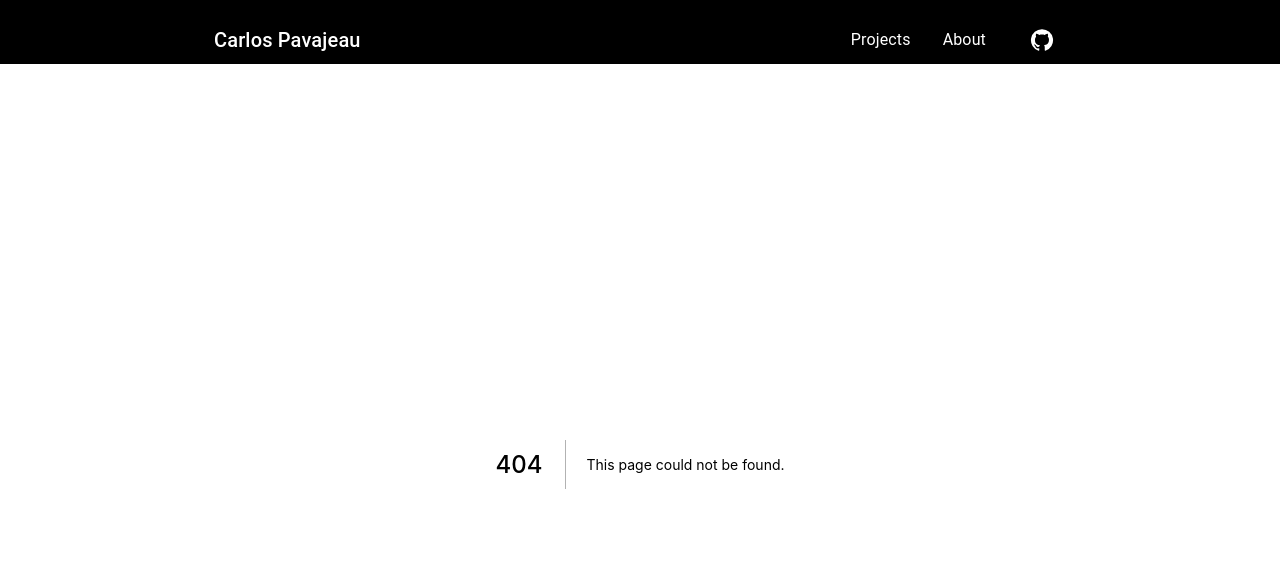
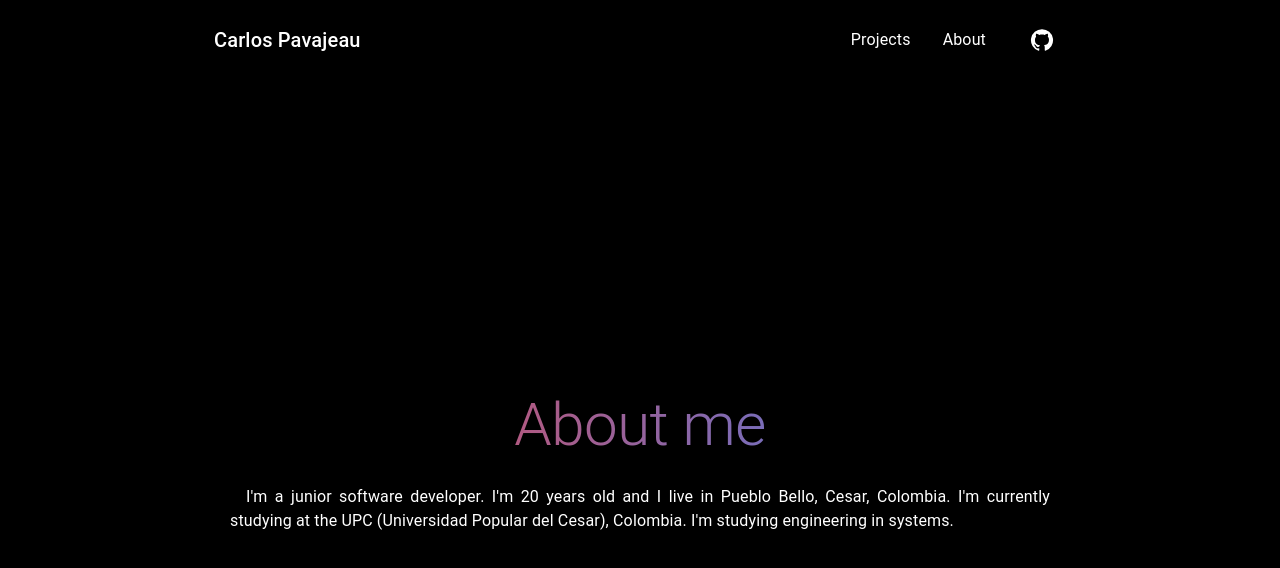
Before and after one commit to cantte/carlos-pavajeau, a Next.js app: page /about in a window 1280 px wide. Before the commit this address had no page. Shown: the top 568 px of the page. Built offline with nearby package versions, Linux system fonts and the light colour scheme.

Commit message:
feat: about and projects page added

```diff
--- /dev/null
+++ b/pages/about/index.tsx
@@ -0,0 +1,34 @@
+import Section from 'components/Section'
+import TextGradient from 'components/TextGradient'
+import { Typography } from '@mui/material'
+import Head from 'next/head'
+
+const About = () => {
+  return (
+    <>
+      <Head>
+        <title>Carlos Pavajeau | About</title>
+        <meta name="description" content="This is my personal website" />
+        <link rel="icon" href="/favicon.ico" />
+      </Head>
+
+      <div
+        className="min-h-screen flex flex-col justify-center p-4 items-center">
+        <Section delay={0.1}>
+          <TextGradient variant="h2" textAlign="center" sx={{mb: 3}}>
+            About me
+          </TextGradient>
+          <Typography variant="body1" className="indent-4 text-justify">
+            I&apos;m a junior software developer. I&apos;m 20 years old and I live in
+            Pueblo
+            Bello, Cesar, Colombia.
+            I&apos;m currently studying at the UPC (Universidad Popular del Cesar),
+            Colombia. I&apos;m studying engineering in systems.
+          </Typography>
+        </Section>
+      </div>
+    </>
+  )
+}
+
+export default About
--- /dev/null
+++ b/pages/projects/index.tsx
@@ -0,0 +1,48 @@
+import { NextPage } from 'next'
+import TextGradient from 'components/TextGradient'
+import ProjectCard from 'components/ProjectCard'
+import axios from 'axios'
+import Section from 'components/Section'
+
+interface Project {
+  title: string
+  description: string
+  githubUrl: string
+}
+
+interface Props {
+  projects: Project[]
+}
+
+const Projects: NextPage<Props> = ({ projects }: Props) => {
+  return (
+    <div className="min-h-screen flex flex-col justify-center p-4 items-center">
+      <Section delay={0.1}>
+        <TextGradient variant="h2" textAlign="center" sx={{ mb: 7 }}>
+          Projects
+        </TextGradient>
+      </Section>
+
+      {
+        projects.map((project, index) => (
+          <ProjectCard
+            key={index}
+            title={project.title}
+            description={project.description}
+            githubUrl={project.githubUrl}
+          />
+        ))
+      }
+    </div>
+  )
+}
+
+export async function getStaticProps() {
+  const response = await axios.get<Project>(`${process.env.API_URL}/api/projects`)
+  const projects = response.data
+  return {
+    props: { projects },
+  }
+}
+
+export default Projects
```
